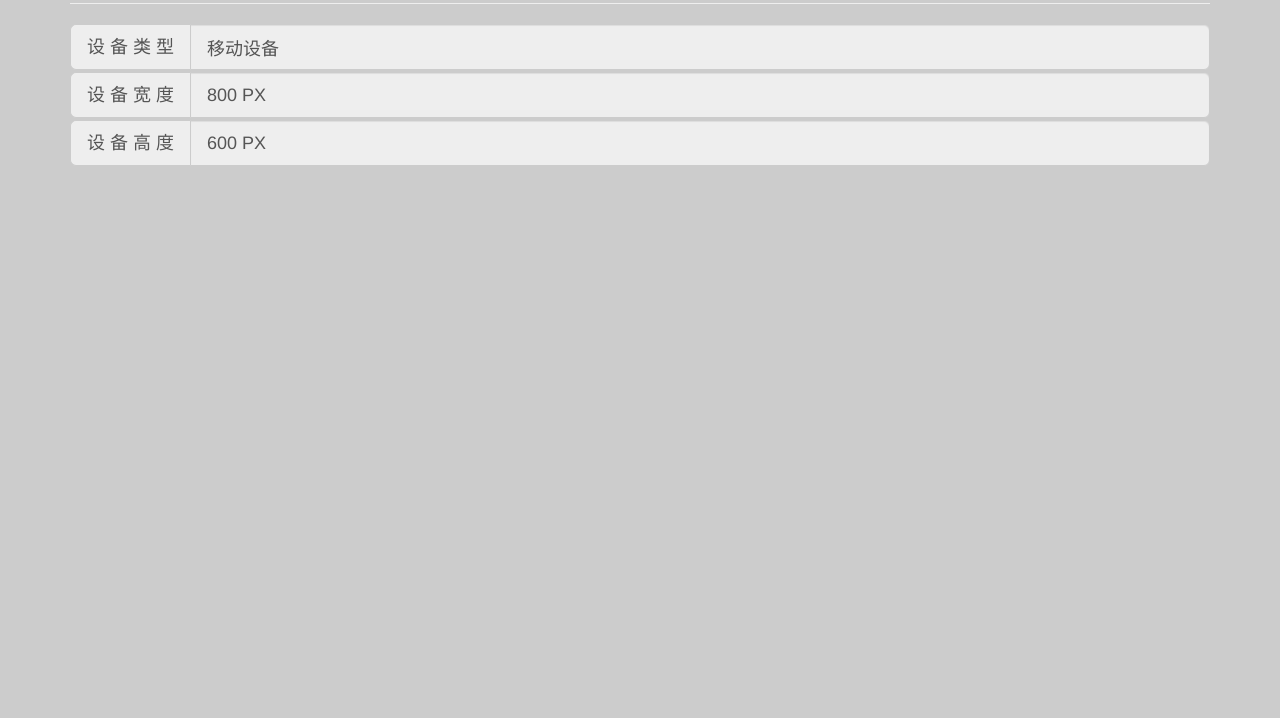
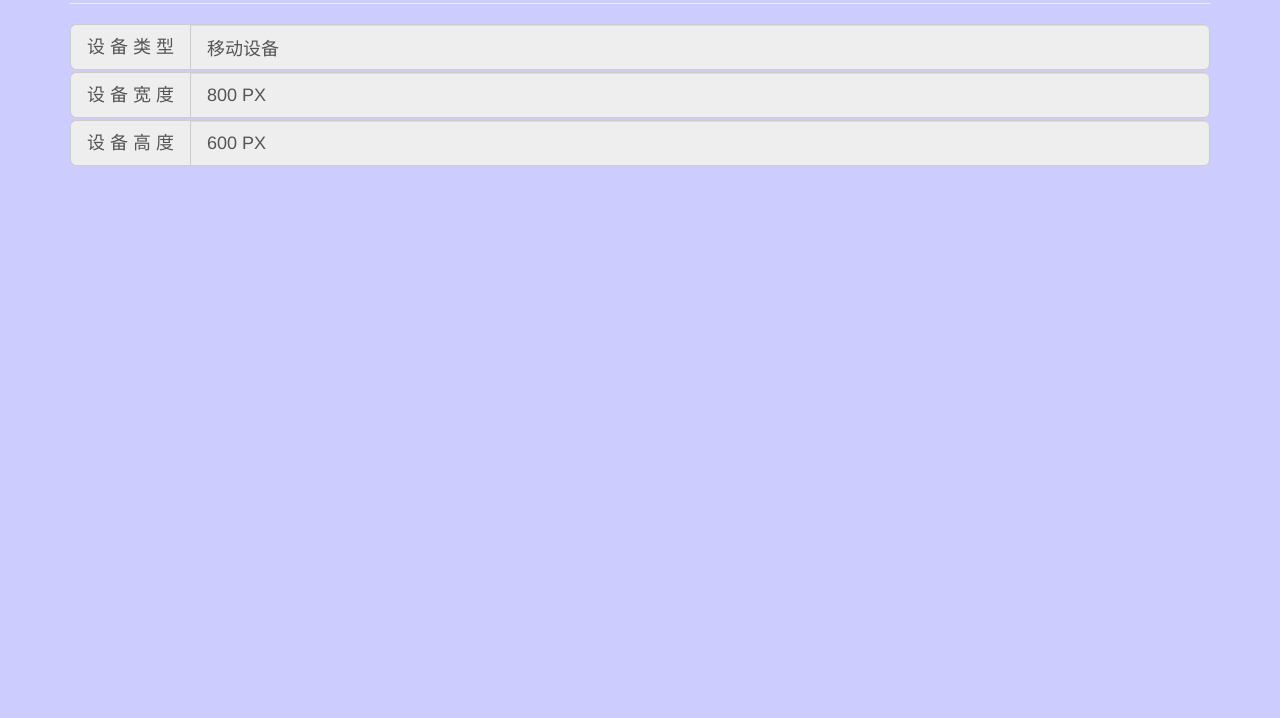
Before and after one commit to lifancn/lifancn.github.com, a plain HTML site: page index.html in a window 1280 px wide. Shown: the part 82-800 px from the top of the page. Drawn offline with Linux system fonts and the light colour scheme.

Commit message:
Update index.html
modify body colour

```diff
--- a/index.html
+++ b/index.html
@@ -7,7 +7,7 @@
     <title>屏幕分辨率</title>
     <style>
         body{
-           background: #cccccc;
+           background:#CCCCFF;
         }
         header h3{
             text-align: center;
```
